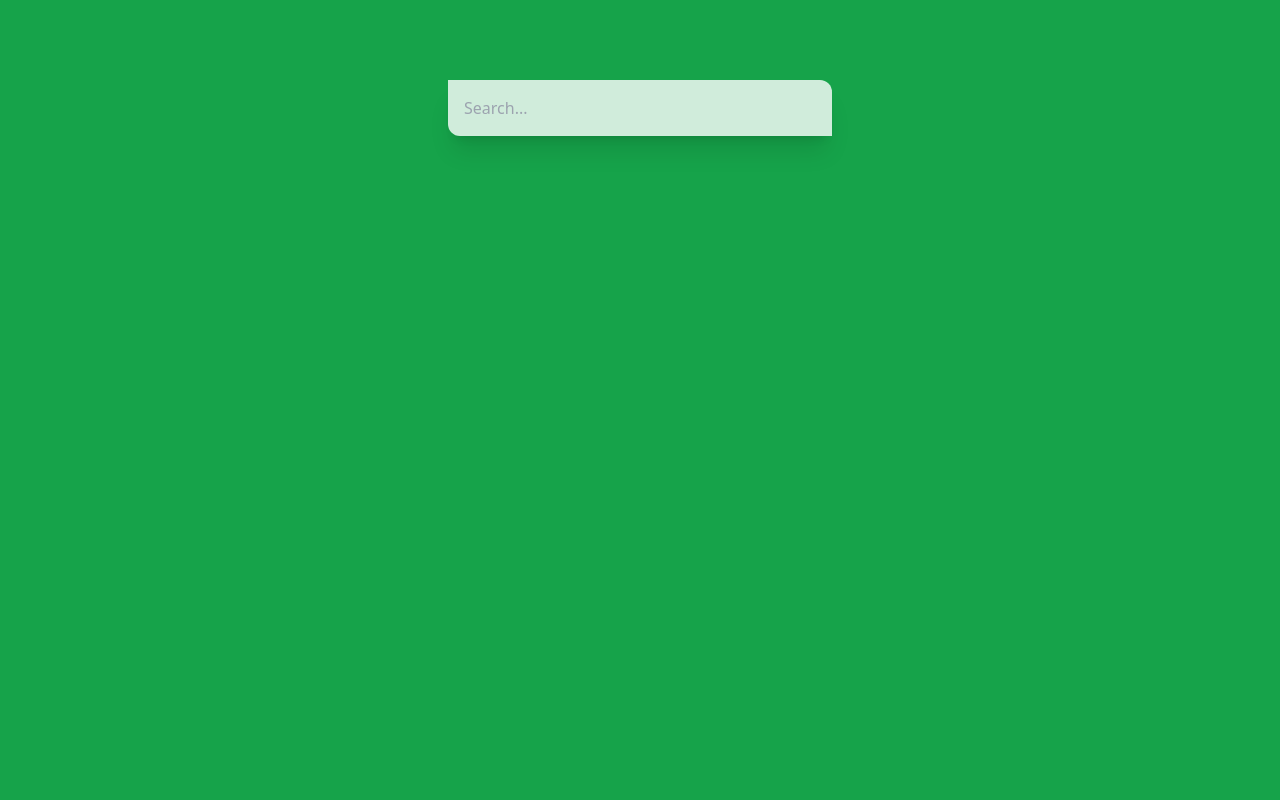
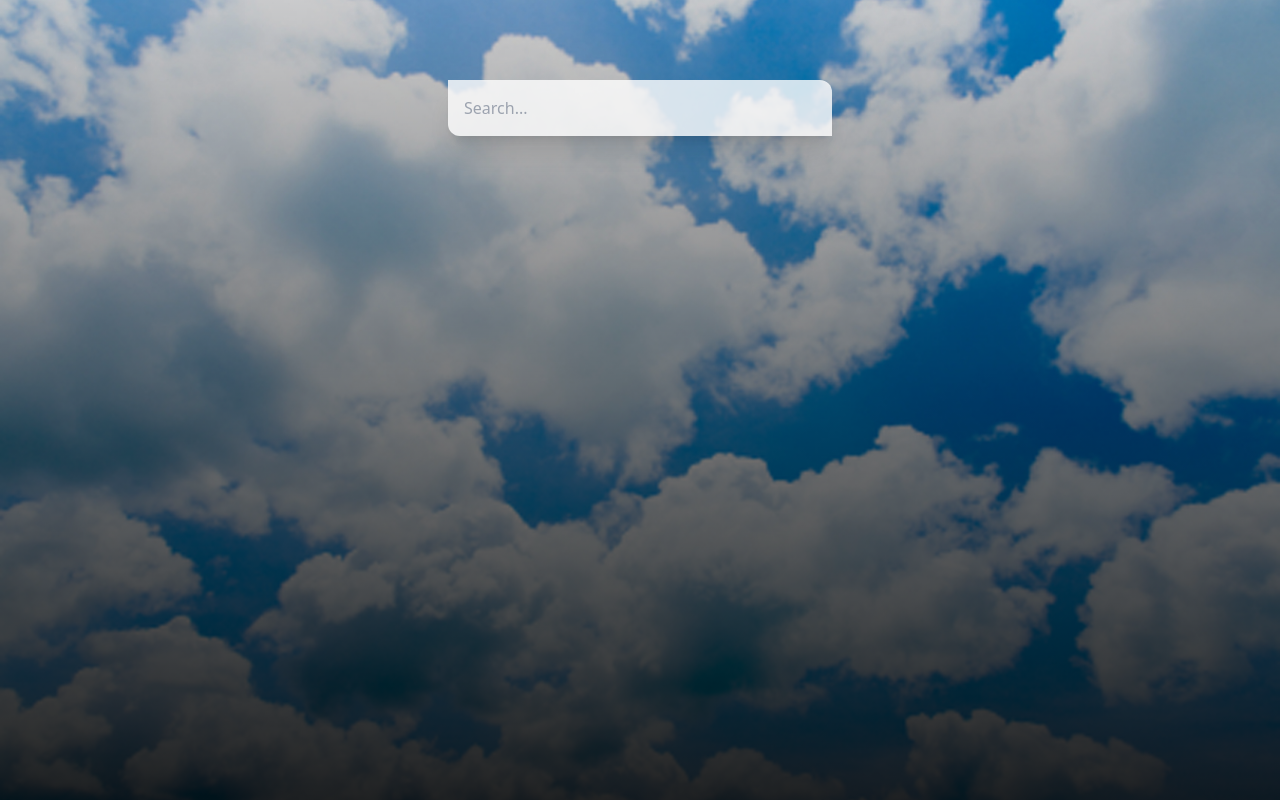
Before and after one commit to Andrey-Sivak/weather.app, a Vue app: page / in a window 1280 px wide. Built offline with nearby package versions, Linux system fonts and the light colour scheme.

Commit message:
add background image

```diff
--- a/src/App.vue
+++ b/src/App.vue
@@ -14,4 +14,16 @@
     </div>
 </template>
 
-<style></style>
+<style scoped>
+.main {
+    background-image: linear-gradient(
+            180deg,
+            rgba(0, 0, 0, 0.2),
+            rgba(0, 0, 0, 0.85)
+        ),
+        url('~@/assets/img/bg.jpg');
+    background-repeat: no-repeat;
+    background-size: cover;
+    background-position: center;
+}
+</style>
```
Also changed, not shown: src/assets/img/bg.jpg (added).
